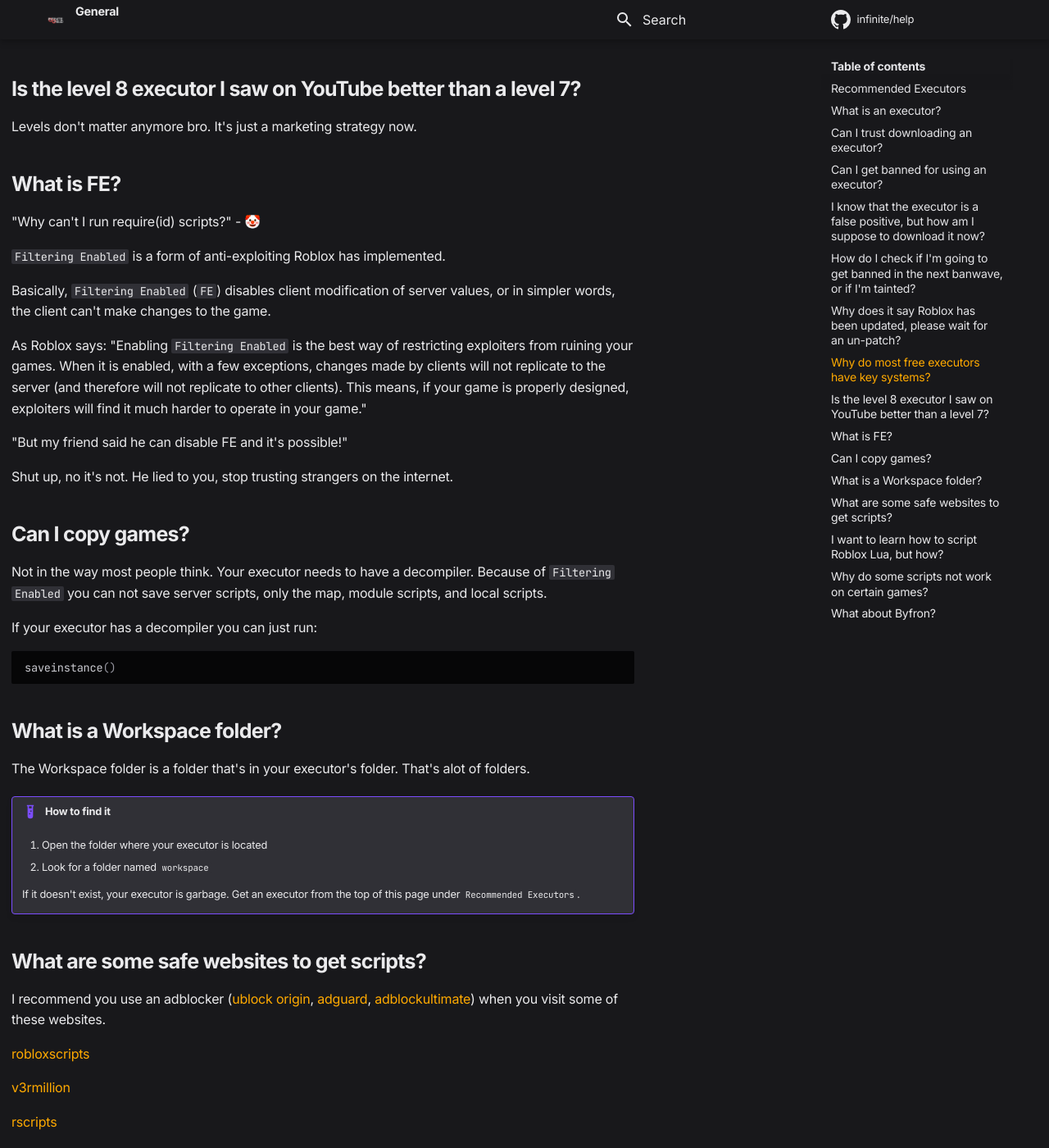
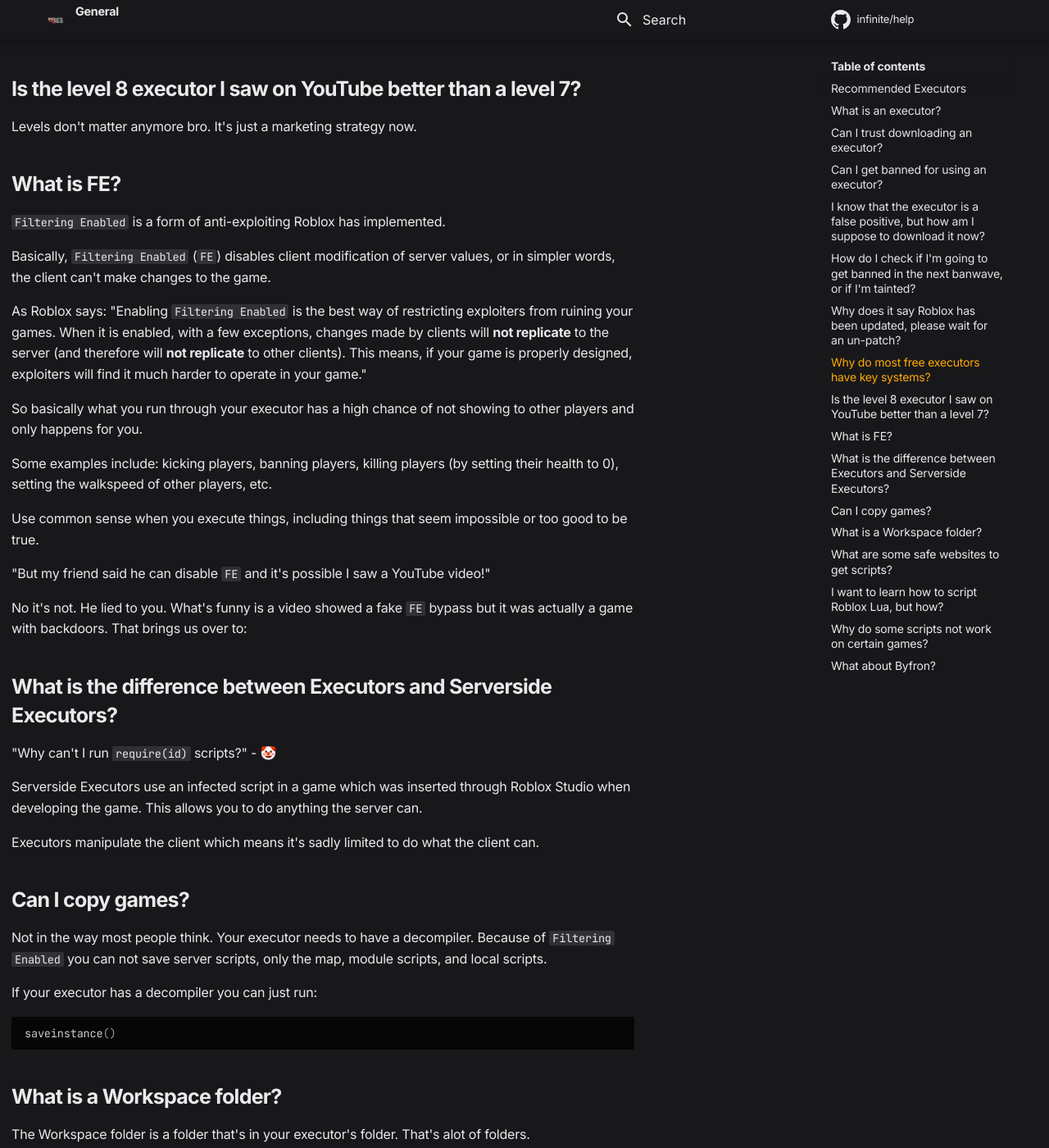
Before and after one commit to moikoros/help, an MkDocs documentation site: the page built from docs/index.md, in a window 1280 px wide and 1400 px high, scrolled down 2890 px. Shown: the whole window at 82% size. Built offline with MkDocs 1.6.1 and Material for MkDocs 9.7.7, drawn with Linux system fonts in a browser that asks for light colours; comment, search, counter and statistics services are not loaded.

Commit message:
Update index.md

```diff
--- a/docs/index.md
+++ b/docs/index.md
@@ -92,17 +92,29 @@
 
 ## What is FE?
 
-"Why can't I run require(id) scripts?" - 🤡
-
 `Filtering Enabled` is a form of anti-exploiting Roblox has implemented.
 
 Basically, `Filtering Enabled` (`FE`) disables client modification of server values, or in simpler words, the client can't make changes to the game.
 
-As Roblox says: "Enabling `Filtering Enabled` is the best way of restricting exploiters from ruining your games. When it is enabled, with a few exceptions, changes made by clients will not replicate to the server (and therefore will not replicate to other clients). This means, if your game is properly designed, exploiters will find it much harder to operate in your game."
+As Roblox says: "Enabling `Filtering Enabled` is the best way of restricting exploiters from ruining your games. When it is enabled, with a few exceptions, changes made by clients will **not replicate** to the server (and therefore will **not replicate** to other clients). This means, if your game is properly designed, exploiters will find it much harder to operate in your game."
 
-"But my friend said he can disable FE and it's possible!"
+So basically what you run through your executor has a high chance of not showing to other players and only happens for you.
 
-Shut up, no it's not. He lied to you, stop trusting strangers on the internet.
+Some examples include: kicking players, banning players, killing players (by setting their health to 0), setting the walkspeed of other players, etc.
+
+Use common sense when you execute things, including things that seem impossible or too good to be true.
+
+"But my friend said he can disable `FE` and it's possible I saw a YouTube video!"
+
+No it's not. He lied to you. What's funny is a video showed a fake `FE` bypass but it was actually a game with backdoors. That brings us over to:
+
+## What is the difference between Executors and Serverside Executors?
+
+"Why can't I run `require(id)` scripts?" - 🤡
+
+Serverside Executors use an infected script in a game which was inserted through Roblox Studio when developing the game. This allows you to do anything the server can.
+
+Executors manipulate the client which means it's sadly limited to do what the client can.
 
 ## Can I copy games?
 
```
